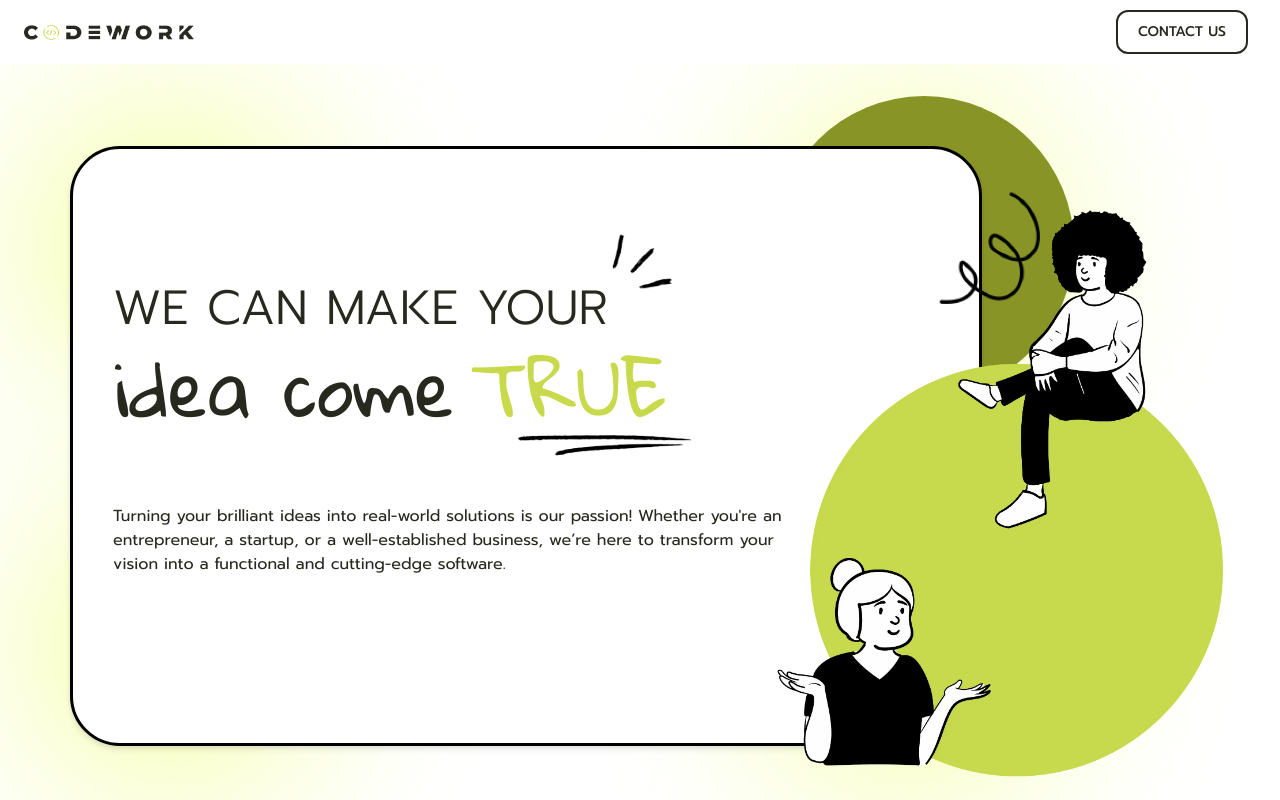
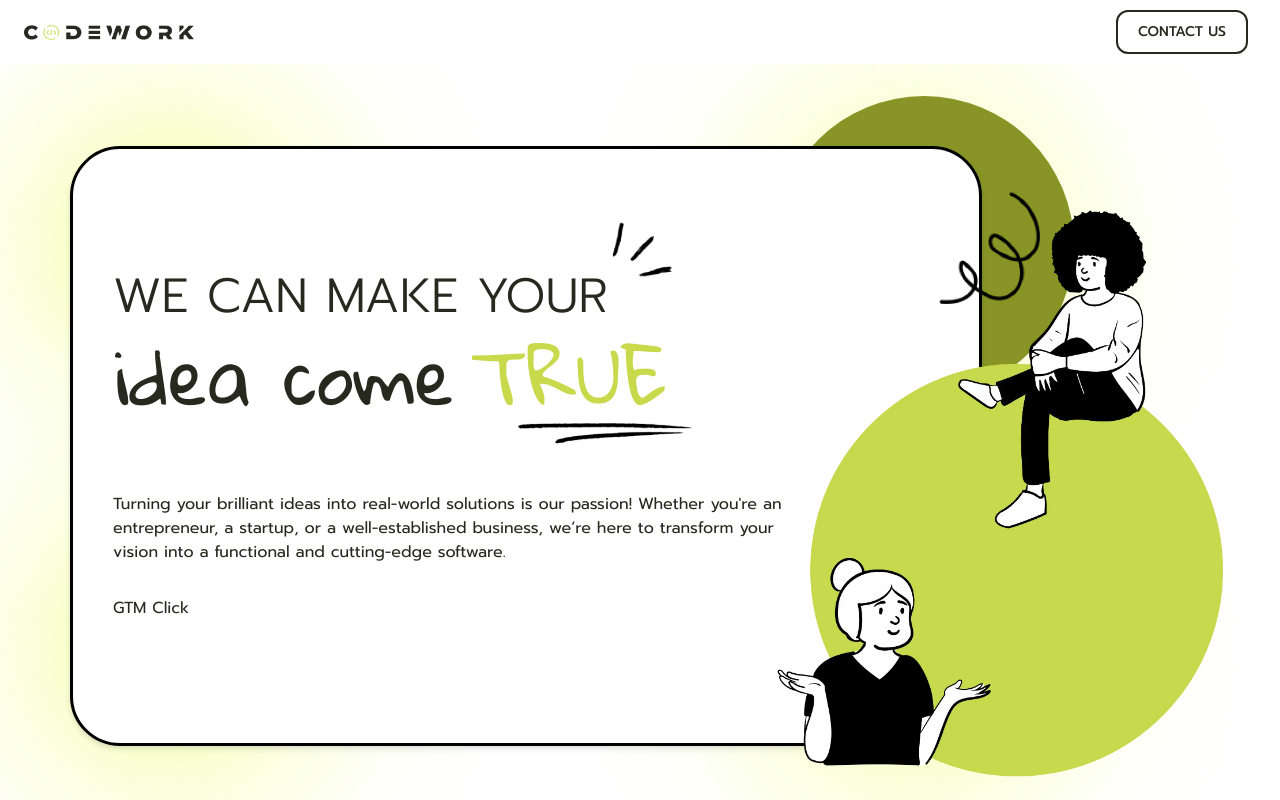
Before and after one commit to The-Alzhemist/codework-landing-page, a Next.js app: page / in a window 1280 px wide. Shown: the top 800 px of the page. Built offline with nearby package versions, Linux system fonts and the light colour scheme.

Commit message:
add: react-gtm-module

```diff
--- a/package.json
+++ b/package.json
@@ -18,6 +18,7 @@
     "@types/node": "20.4.5",
     "@types/react": "18.2.17",
     "@types/react-dom": "18.2.7",
+    "@types/react-gtm-module": "^2.0.1",
     "autoprefixer": "10.4.14",
     "eslint": "8.46.0",
     "eslint-config-next": "13.4.12",
@@ -26,6 +27,7 @@
     "postcss": "8.4.27",
     "react": "18.2.0",
     "react-dom": "18.2.0",
+    "react-gtm-module": "^2.0.11",
     "react-hook-form": "^7.45.4",
     "react-icons": "^4.10.1",
     "react-toastify": "^9.1.3",
--- a/src/features/HomePage/HeroSection/HeroSection.tsx
+++ b/src/features/HomePage/HeroSection/HeroSection.tsx
@@ -74,6 +74,7 @@ const HeroSection = (props: HeroSectionProps) => {
               {heroSectionText.buttonName}
             </PrimaryButton> */}
             {/* <Hyperlinks link="/aboutus">{heroSectionText.linkName}</Hyperlinks> */}
+            <button id="hero-section-btn">GTM Click</button>
           </div>
         </div>
 
--- a/src/pages/_app.tsx
+++ b/src/pages/_app.tsx
@@ -1,6 +1,16 @@
 import '@/styles/globals.css'
 import type { AppProps } from 'next/app'
+import { useEffect } from 'react';
+import TagManager from 'react-gtm-module'
+
+
 
 export default function App({ Component, pageProps }: AppProps) {
+
+  const sgt = 'GTM-5TFLN7ZM'
+  useEffect(() => {
+    TagManager.initialize({ gtmId: sgt });
+}, []);
+
   return <Component {...pageProps} />
 }
```
Also changed, not shown: 1 other file (tests, documents, lock files or other folders).
